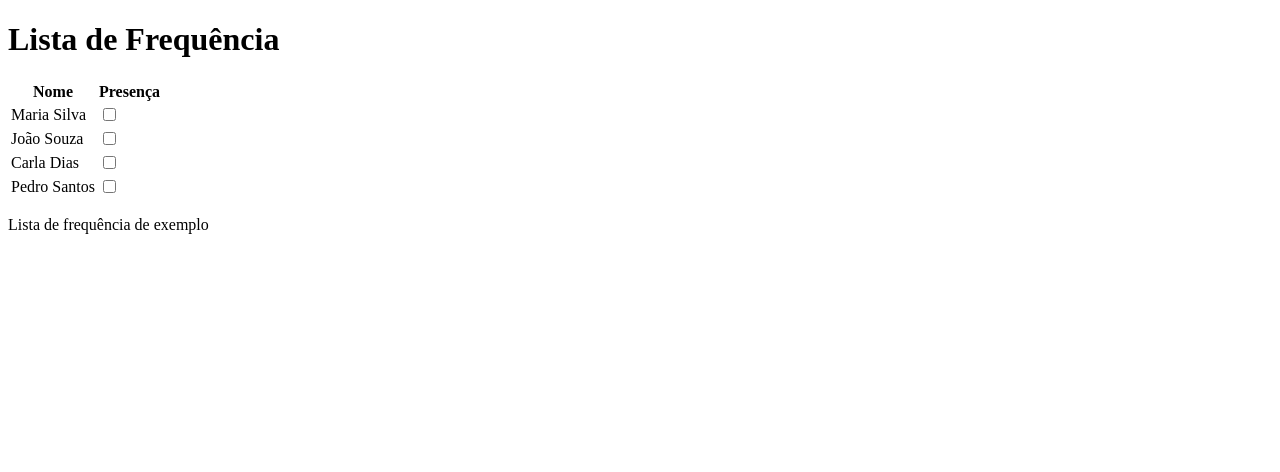
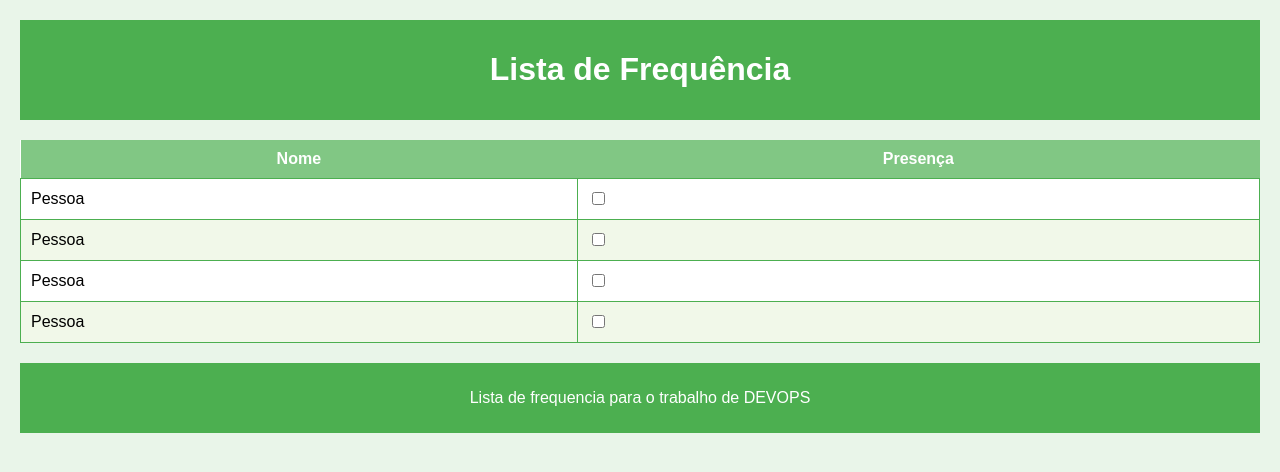
Before and after one commit to caikymorais/lista-frequencia, a plain HTML site: page index.html in a window 1280 px wide. Drawn offline with Linux system fonts and the light colour scheme.

Commit message:
implementação da tabela e rodapé

```diff
--- a/index.html
+++ b/index.html
@@ -1,18 +1,20 @@
 <!DOCTYPE html>
 <html lang="pt-BR">
+
 <head>
     <meta charset="UTF-8">
     <meta name="viewport" content="width=device-width, initial-scale=1.0">
     <title>Lista de Frequência</title>
     <link rel="stylesheet" href="style.css">
 </head>
+
 <body>
     <header>
         <h1>Lista de Frequência</h1>
     </header>
 
     <main>
-        <table>
+        <table id="frequencia">
             <thead>
                 <tr>
                     <th>Nome</th>
@@ -21,19 +23,19 @@
             </thead>
             <tbody>
                 <tr>
-                    <td>Maria Silva</td>
+                    <td>Pessoa</td>
                     <td><input type="checkbox" /></td>
                 </tr>
                 <tr>
-                    <td>João Souza</td>
+                    <td>Pessoa</td>
                     <td><input type="checkbox" /></td>
                 </tr>
                 <tr>
-                    <td>Carla Dias</td>
+                    <td>Pessoa</td>
                     <td><input type="checkbox" /></td>
                 </tr>
                 <tr>
-                    <td>Pedro Santos</td>
+                    <td>Pessoa</td>
                     <td><input type="checkbox" /></td>
                 </tr>
             </tbody>
@@ -41,7 +43,8 @@
     </main>
 
     <footer>
-        <p>Lista de frequência de exemplo</p>
+        <p>Lista de frequencia para o trabalho de DEVOPS</p>
     </footer>
 </body>
+
 </html>
--- a/style.css
+++ b/style.css
@@ -0,0 +1,53 @@
+body {
+  font-family: Arial, sans-serif;
+  background-color: #e9f5e9; /* Fundo verde claro */
+  margin: 0;
+  padding: 20px;
+}
+
+header {
+  background-color: #4caf50; /* Verde forte */
+  color: white;
+  padding: 10px 20px;
+  text-align: center;
+}
+
+main {
+  margin: 20px 0;
+}
+
+table {
+  width: 100%;
+  border-collapse: collapse;
+  background-color: white; /* Fundo branco para a tabela */
+}
+
+th {
+  background-color: #81c784; /* Verde suave para o cabeçalho */
+  color: white;
+  padding: 10px;
+}
+
+td {
+  border: 1px solid #4caf50; /* Bordas verdes */
+  padding: 10px;
+  text-align: left;
+}
+
+tr:nth-child(even) {
+  background-color: #f1f8e9; /* Verde muito claro para linhas pares */
+}
+
+tr:hover {
+  background-color: #c8e6c9; /* Verde claro para destaque ao passar o mouse */
+}
+
+footer {
+  text-align: center;
+  padding: 10px 0;
+  background-color: #4caf50; /* Verde forte */
+  color: white;
+  position: relative;
+  bottom: 0;
+  width: 100%;
+}
```
